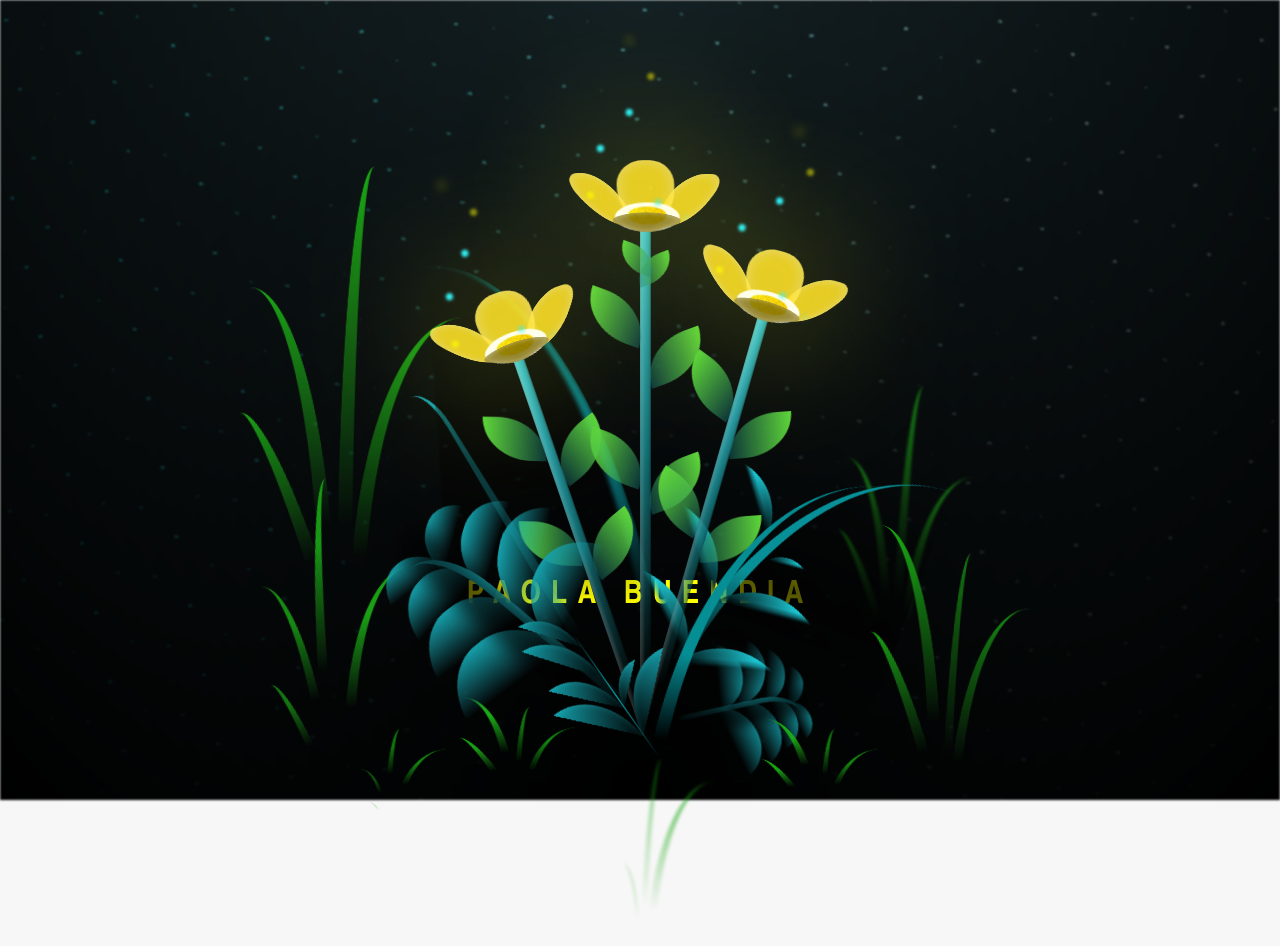
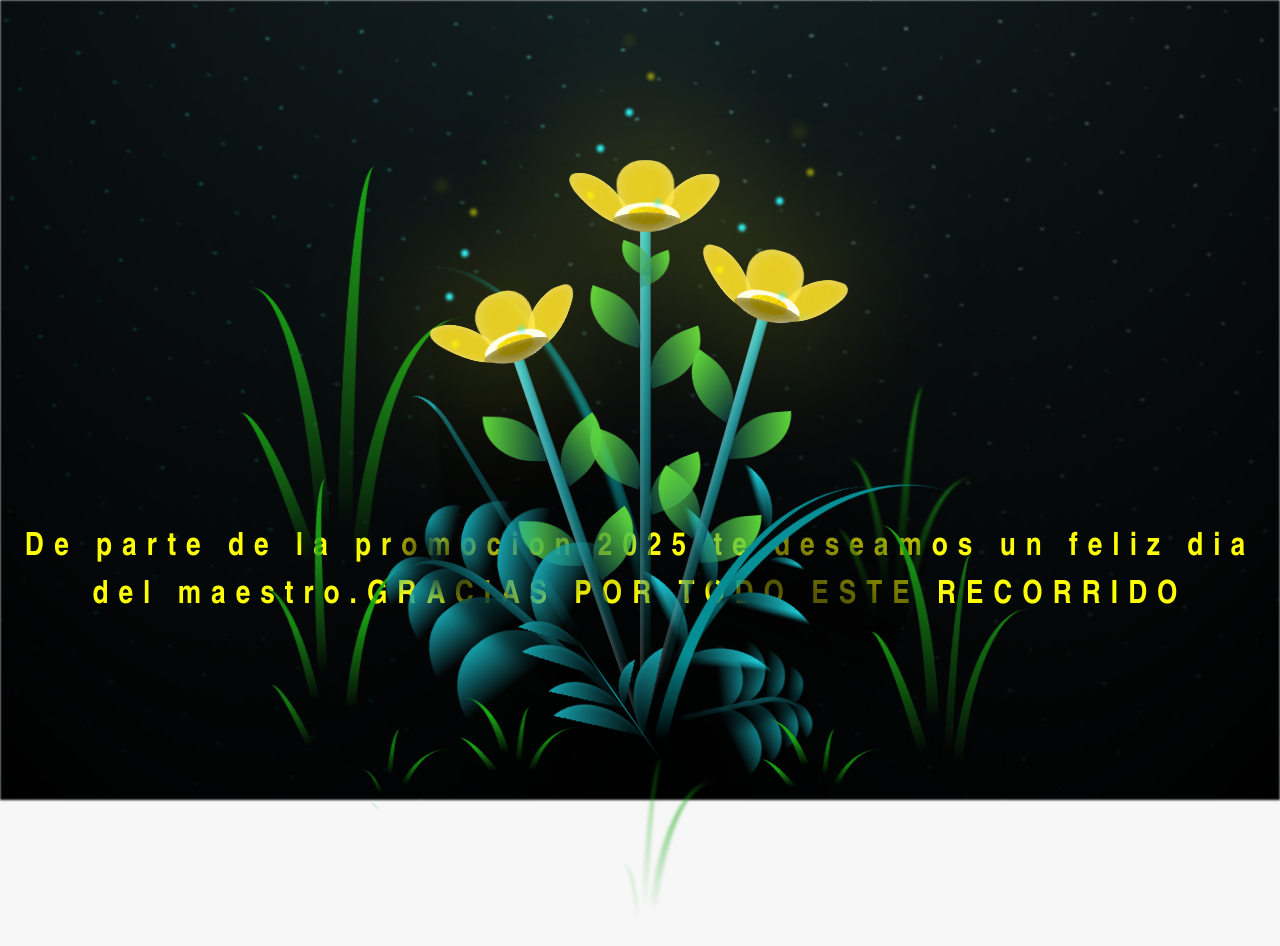
Before and after one commit to Anonimo588/Flores, a plain HTML site: page flower.html in a window 1280 px wide. Drawn offline with Linux system fonts and the light colour scheme.

Commit message:
Update flower.html

```diff
--- a/flower.html
+++ b/flower.html
@@ -15,7 +15,7 @@
     <div id="lyrics">
 
     </div>
-    <h1 class="titulo">PAOLA BUENDIA</h1>
+    <h1 class="titulo">De parte de la promocion 2025 te deseamos un feliz dia del maestro.GRACIAS POR TODO ESTE RECORRIDO</h1>
 
     <div class="night"></div>
     <div class="flowers">
```
